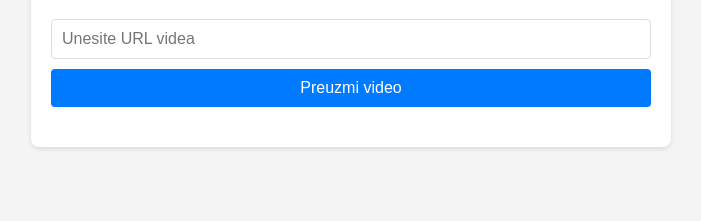
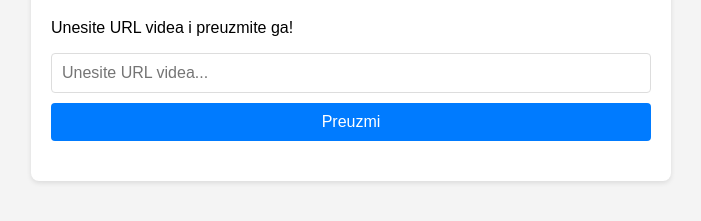
Before and after one commit to Cao573/lineatools, a website: page public/index.html in a window 1280 px wide. Shown: the part 131-352 px from the top of the page, without its empty margins (289-990 px from the left). Drawn offline with Linux system fonts and the light colour scheme.

Commit message:
Update index.html

```diff
--- a/public/index.html
+++ b/public/index.html
@@ -1,17 +1,18 @@
 <!DOCTYPE html>
-<html lang="sr">
+<html lang="en">
 <head>
     <meta charset="UTF-8">
-  <meta name="viewport" content="width=device-width, initial-scale=1">
+    <meta name="viewport" content="width=device-width, initial-scale=1.0">
     <title>Video Downloader</title>
     <link rel="stylesheet" href="styles.css">
 </head>
 <body>
     <div class="container">
         <h1>Video Downloader</h1>
+        <p>Unesite URL videa i preuzmite ga!</p>
         <form id="download-form">
-      <input type="text" id="video-url" placeholder="Unesite URL videa" required>
-      <button type="submit">Preuzmi video</button>
+            <input type="text" id="video-url" placeholder="Unesite URL videa..." required>
+            <button type="submit">Preuzmi</button>
         </form>
         <div id="result"></div>
     </div>
```
Lines whose indentation alone changed are shown as unchanged.
